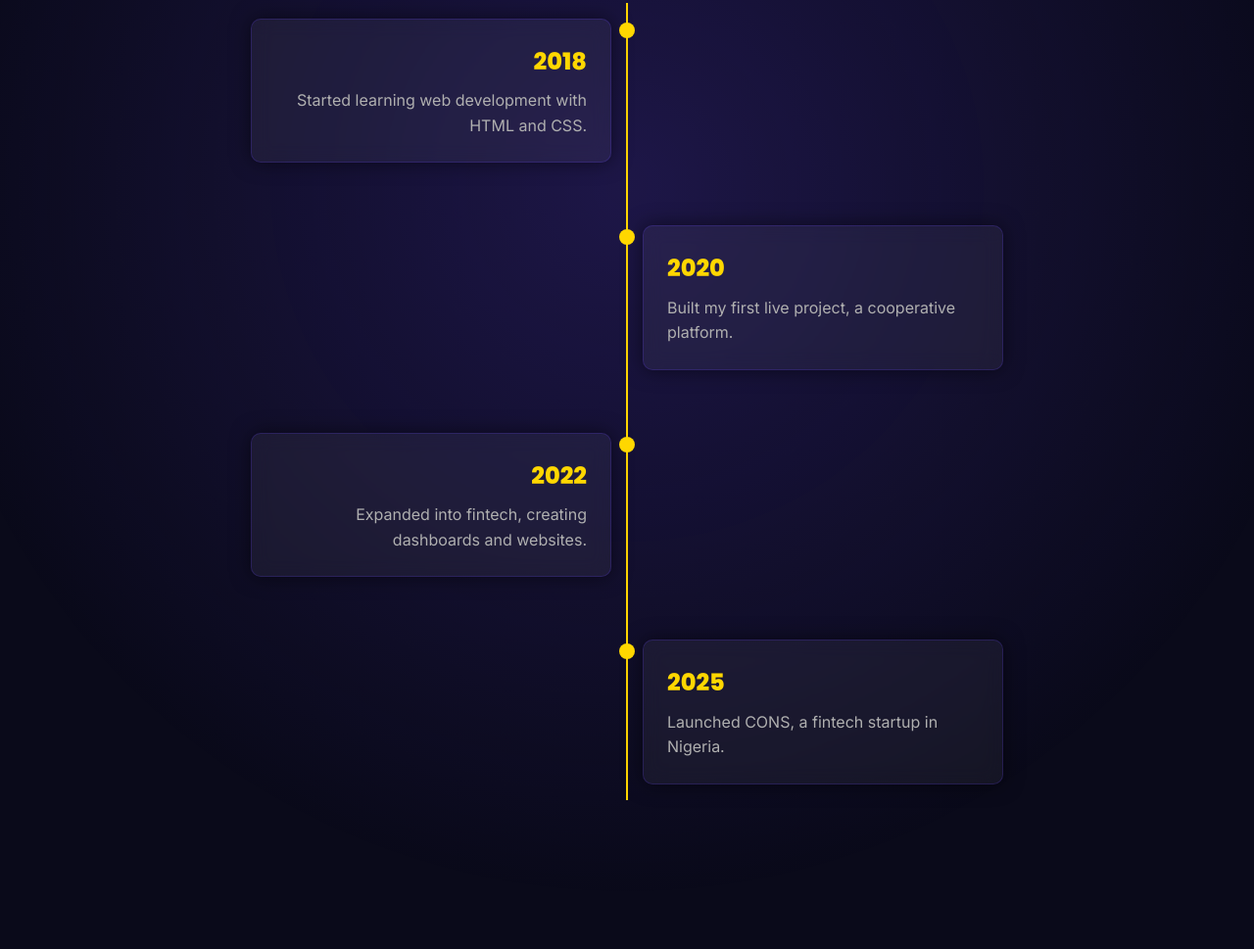
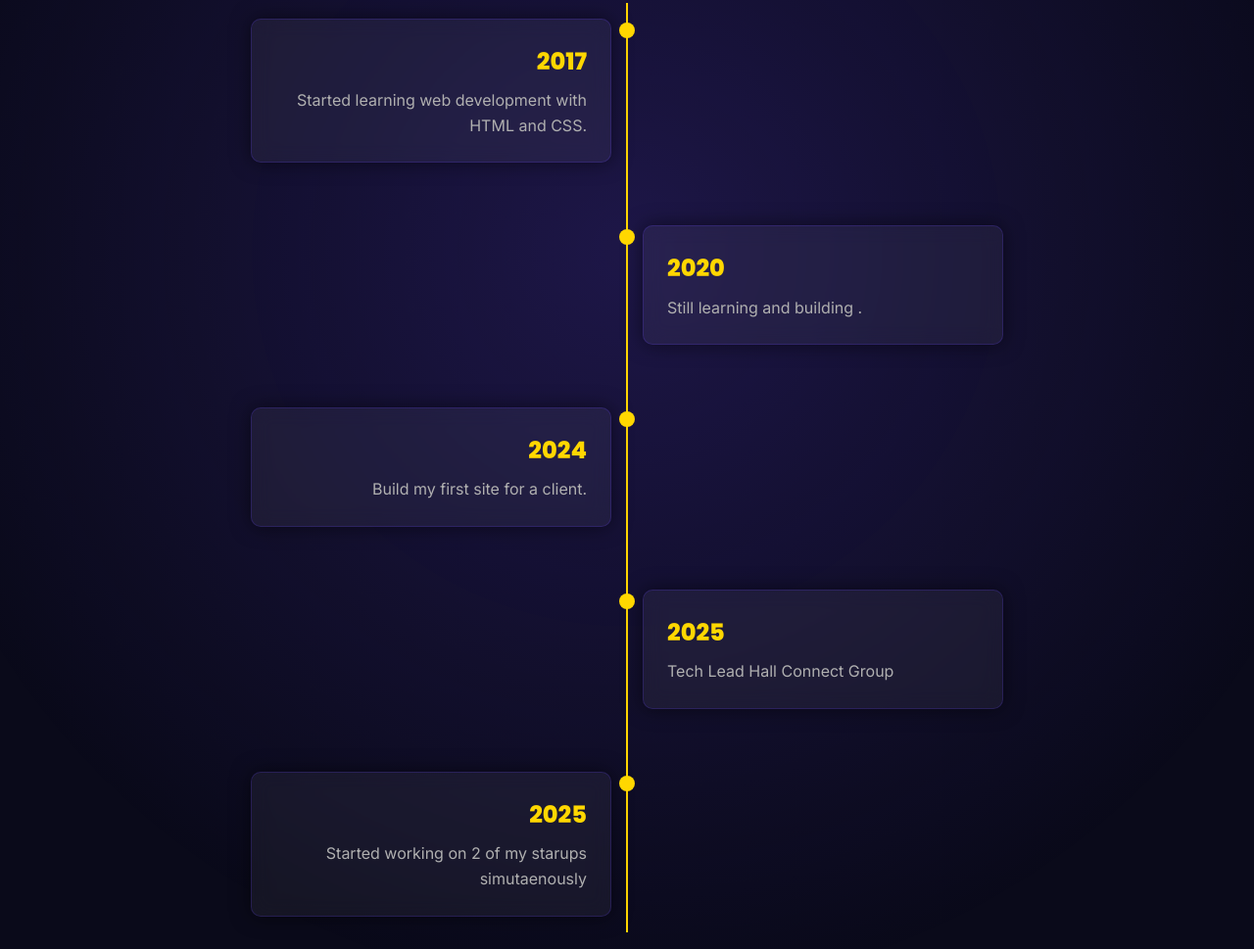
Before and after one commit to AdejareAkolawole/Adejareportfolio, a plain HTML site: page index.html in a window 1280 px wide. Shown: the part 1431-2400 px from the top of the page at 98% size. Drawn offline with nearby package versions, Linux system fonts and the light colour scheme.

Commit message:
Add files via upload

```diff
--- a/index.html
+++ b/index.html
@@ -54,28 +54,32 @@
       <div class="timeline">
         <div class="timeline-item">
           <div class="timeline-content">
-            <h3>2018</h3>
+            <h3>2017</h3>
             <p>Started learning web development with HTML and CSS.</p>
           </div>
         </div>
         <div class="timeline-item">
           <div class="timeline-content">
             <h3>2020</h3>
-            <p>Built my first live project, a cooperative platform.</p>
+            <p>Still learning and building .</p>
           </div>
         </div>
         <div class="timeline-item">
           <div class="timeline-content">
-            <h3>2022</h3>
-            <p>Expanded into fintech, creating dashboards and websites.</p>
+            <h3>2024</h3>
+            <p>Build my first site for a client.</p>
           </div>
         </div>
         <div class="timeline-item">
           <div class="timeline-content">
             <h3>2025</h3>
-            <p>Launched CONS, a fintech startup in Nigeria.</p>
+            <p>Tech Lead Hall Connect Group</p>
           </div>
         </div>
+        <div class="timeline-item">
+          <div class="timeline-content">
+            <h3>2025</h3>
+            <p>Started working on 2 of my starups simutaenously</p>
     </div>
   </section>
 
```
